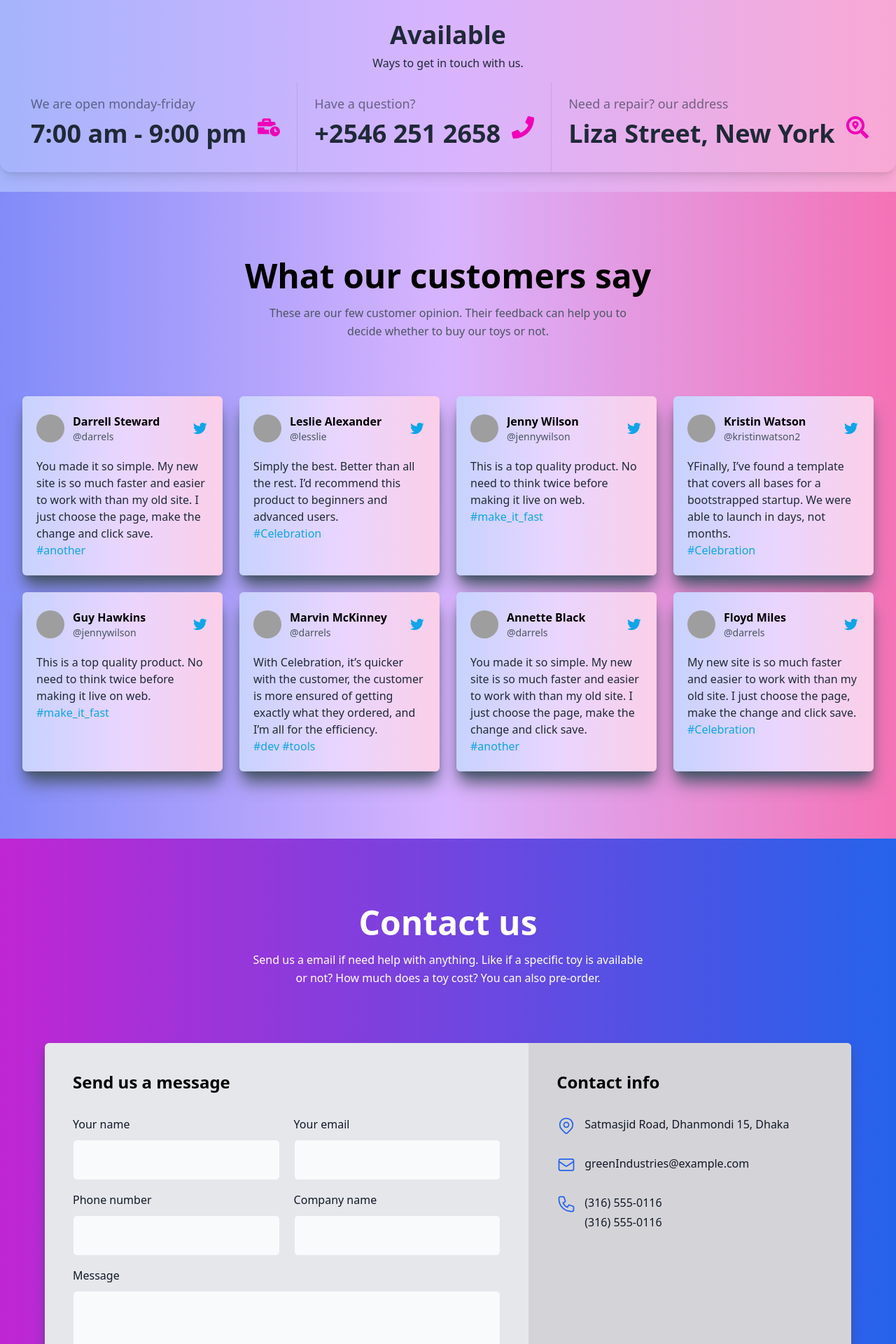
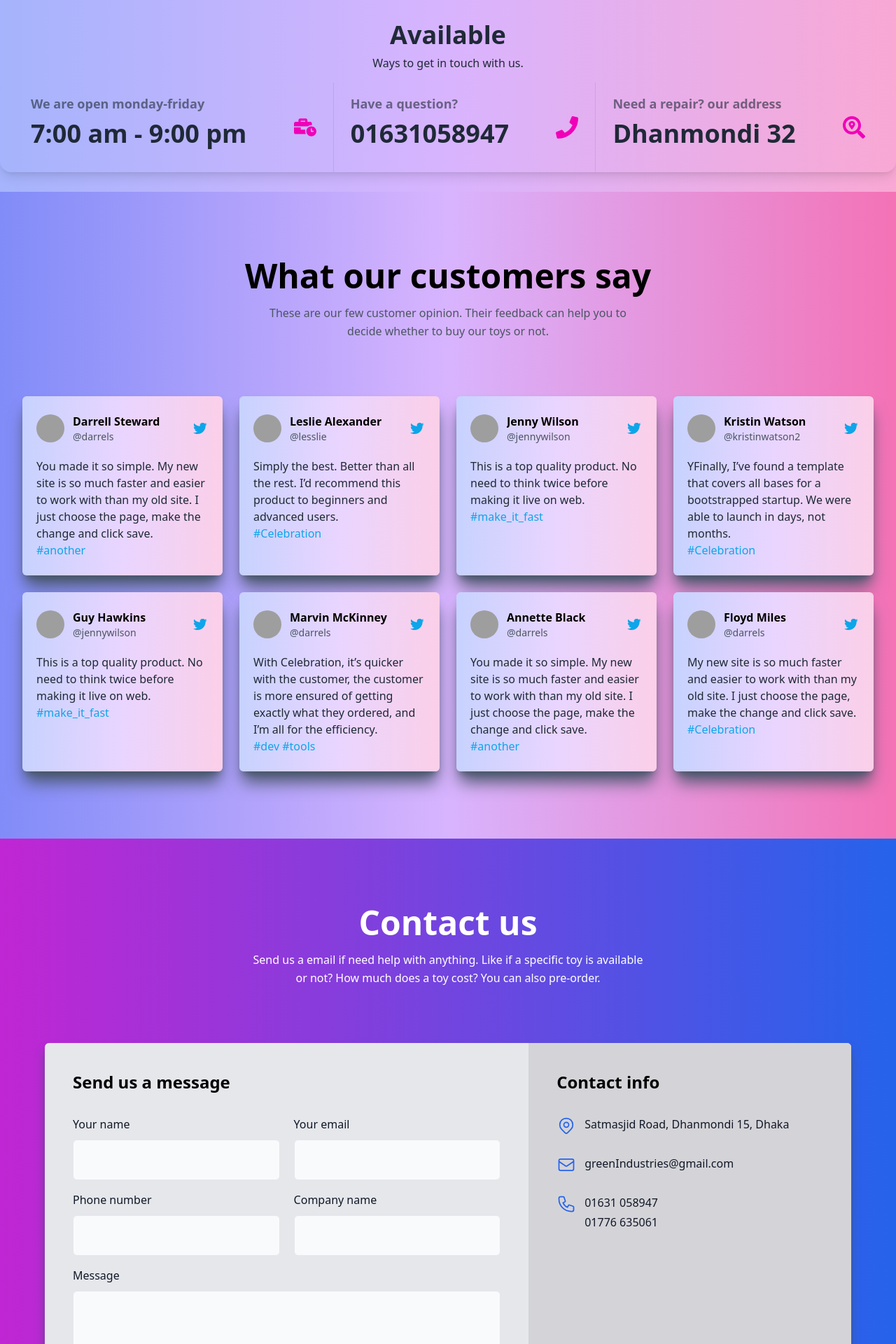
Before and after one commit to Sobuj54/module-73-toy-cars-marketPlace-client-assignment-, a React (Vite) app: page / in a window 1280 px wide. Shown: the part 2140-4060 px from the top of the page at 70% size. Built offline with nearby package versions, Linux system fonts and the light colour scheme; no server answers; grey boxes are pictures that could not be loaded.

Commit message:
created dynamic all toy loading limit in server

```diff
--- a/src/Routes/Routes.jsx
+++ b/src/Routes/Routes.jsx
@@ -56,10 +56,6 @@ const router = createBrowserRouter([
       {
         path: "allToys",
         element: <AllToys></AllToys>,
-        loader: () =>
-          fetch(
-            `https://toy-cars-market-place-server.vercel.app/addedToys?limit=${20}`
-          ),
       },
       {
         path: "details/:id",
--- a/src/pages/AllToys/AllToys.jsx
+++ b/src/pages/AllToys/AllToys.jsx
@@ -1,8 +1,19 @@
-import { useLoaderData } from "react-router-dom";
 import ToyTable from "./ToyTable";
+import { useEffect, useState } from "react";
 
 const AllToys = () => {
-  const toys = useLoaderData();
+  const [toys, setToys] = useState([]);
+  const [limit, setLimit] = useState(20);
+
+  useEffect(() => {
+    fetch(
+      `https://toy-cars-market-place-server.vercel.app/addedToys?limit=${limit}`
+    )
+      .then((res) => res.json())
+      .then((data) => {
+        setToys(data);
+      });
+  }, [limit]);
 
   let count = 1;
 
@@ -31,6 +42,21 @@ const AllToys = () => {
           ))}
         </tbody>
       </table>
+      <div className="text-center mt-10 w-2/4 mx-auto">
+        {limit < 21 ? (
+          <button
+            onClick={() => setLimit(50)}
+            className="btn btn-accent w-full">
+            show more
+          </button>
+        ) : (
+          <button
+            onClick={() => setLimit(20)}
+            className="btn btn-neutral w-full">
+            Show Less
+          </button>
+        )}
+      </div>
     </div>
   );
 };
--- a/src/pages/home/OpenTime/OpenTime.jsx
+++ b/src/pages/home/OpenTime/OpenTime.jsx
@@ -12,7 +12,9 @@ const OpenTime = () => {
           <div className="stat-figure text-secondary">
             <FaBusinessTime className="inline-block w-8 h-8 stroke-current" />
           </div>
-          <div className="stat-title text-lg">We are open monday-friday</div>
+          <div className="stat-title text-lg font-semibold">
+            We are open monday-friday
+          </div>
           <div className="text-2xl font-bold md:stat-value">
             7:00 am - 9:00 pm
           </div>
@@ -22,18 +24,20 @@ const OpenTime = () => {
           <div className="stat-figure text-secondary">
             <FaPhone className="inline-block w-8 h-8 stroke-current" />
           </div>
-          <div className="stat-title text-lg">Have a question?</div>
-          <div className="text-2xl font-bold md:stat-value">+2546 251 2658</div>
+          <div className="stat-title text-lg font-semibold">
+            Have a question?
+          </div>
+          <div className="text-2xl font-bold md:stat-value">01631058947</div>
         </div>
 
         <div className="stat">
           <div className="stat-figure text-secondary">
             <FaSearchLocation className="inline-block w-8 h-8 stroke-current" />
           </div>
-          <div className="stat-title text-lg">Need a repair? our address</div>
-          <div className="text-2xl font-bold md:stat-value">
-            Liza Street, New York
+          <div className="stat-title text-lg font-semibold">
+            Need a repair? our address
           </div>
+          <div className="text-2xl font-bold md:stat-value">Dhanmondi 32</div>
         </div>
       </div>
     </div>
--- a/src/pages/home/home/Contact/ContactUs.jsx
+++ b/src/pages/home/home/Contact/ContactUs.jsx
@@ -171,7 +171,7 @@ const ContactUs = () => {
                           />
                         </svg>
                         <span className="block ml-3 text-base text-gray-900">
-                          greenIndustries@example.com
+                          greenIndustries@gmail.com
                         </span>
                       </div>
 
@@ -191,10 +191,10 @@ const ContactUs = () => {
                         </svg>
                         <div className="ml-3">
                           <span className="block text-base text-gray-900">
-                            (316) 555-0116
+                            01631 058947
                           </span>
                           <span className="block mt-1 text-base text-gray-900">
-                            (316) 555-0116
+                            01776 635061
                           </span>
                         </div>
                       </div>
```
